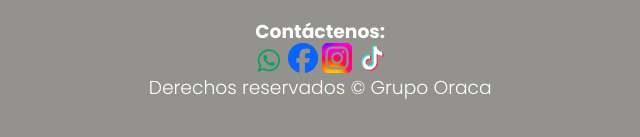
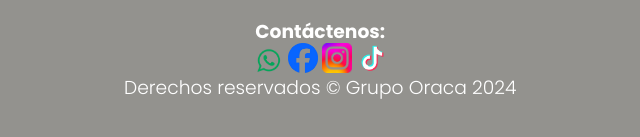
Before and after one commit to arburolaromy/Grupo-Oraca, a plain HTML site: page index.html in a window 1280 px wide. Shown: the part 2633-2770 px from the top of the page, 411-1051 px from the left. Drawn offline with Linux system fonts and the light colour scheme.

Commit message:
Update index.html

```diff
--- a/index.html
+++ b/index.html
@@ -157,7 +157,7 @@
                     <a href="https://www.tiktok.com/@grupo.oraca" target="_blank"><img src="./images/tiktok.jpg" class="footer__img"></a>
             </div>
                 </div>
-                <h3 class="footer__copyright">Derechos reservados &copy; Grupo Oraca</h3>
+                <h3 class="footer__copyright">Derechos reservados &copy; Grupo Oraca 2024</h3>
             </section>
         </section>
     </footer>
```
